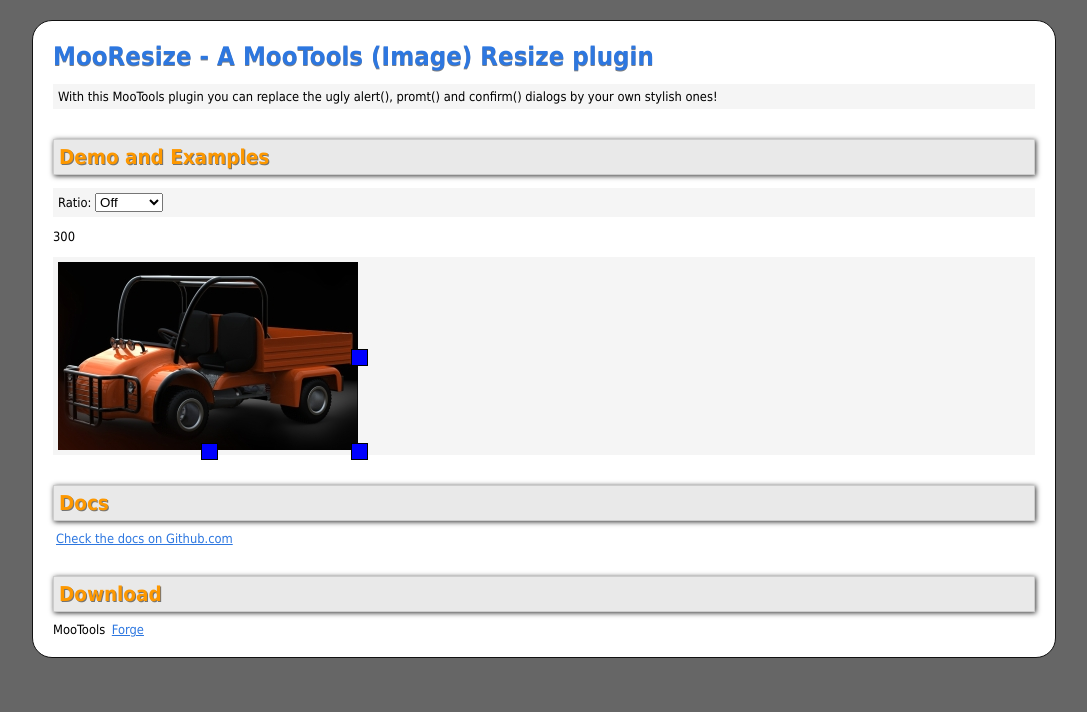
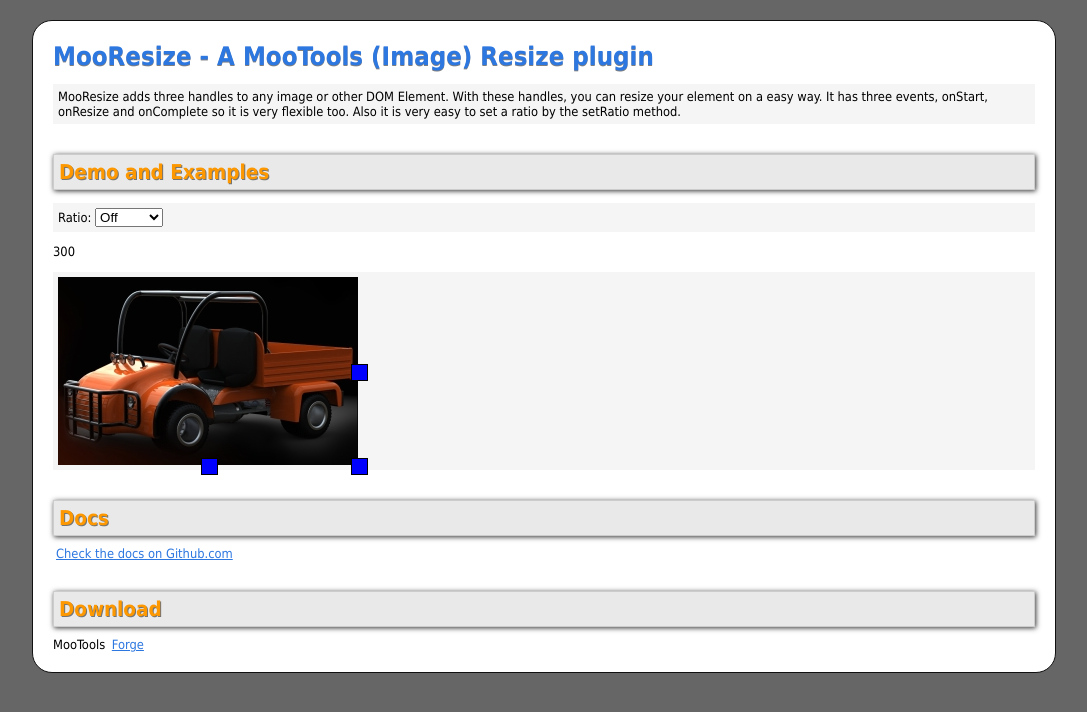
Before and after one commit to arian/MooResize, a plain HTML site: page demo/index.html in a window 1280 px wide. Shown: the whole page, without its empty margins (96-1183 px from the left). Drawn offline with Linux system fonts and the light colour scheme.

Commit message:
Change info text

```diff
--- a/demo/index.html
+++ b/demo/index.html
@@ -64,8 +64,9 @@
 <h1>MooResize - A MooTools (Image) Resize plugin</h1>
 
 <p>
-	With this MooTools plugin you can replace the ugly alert(), promt() and confirm() dialogs by
-	your own stylish ones!
+	MooResize adds three handles to any image or other DOM Element. With these handles, you can resize
+	your element on a easy way. It has three events, onStart, onResize and onComplete so it is very flexible too.
+	Also it is very easy to set a ratio by the setRatio method.
 </p>
 
 <h2>Demo and Examples</h2>
```
Also changed, not shown: 1 other file.
